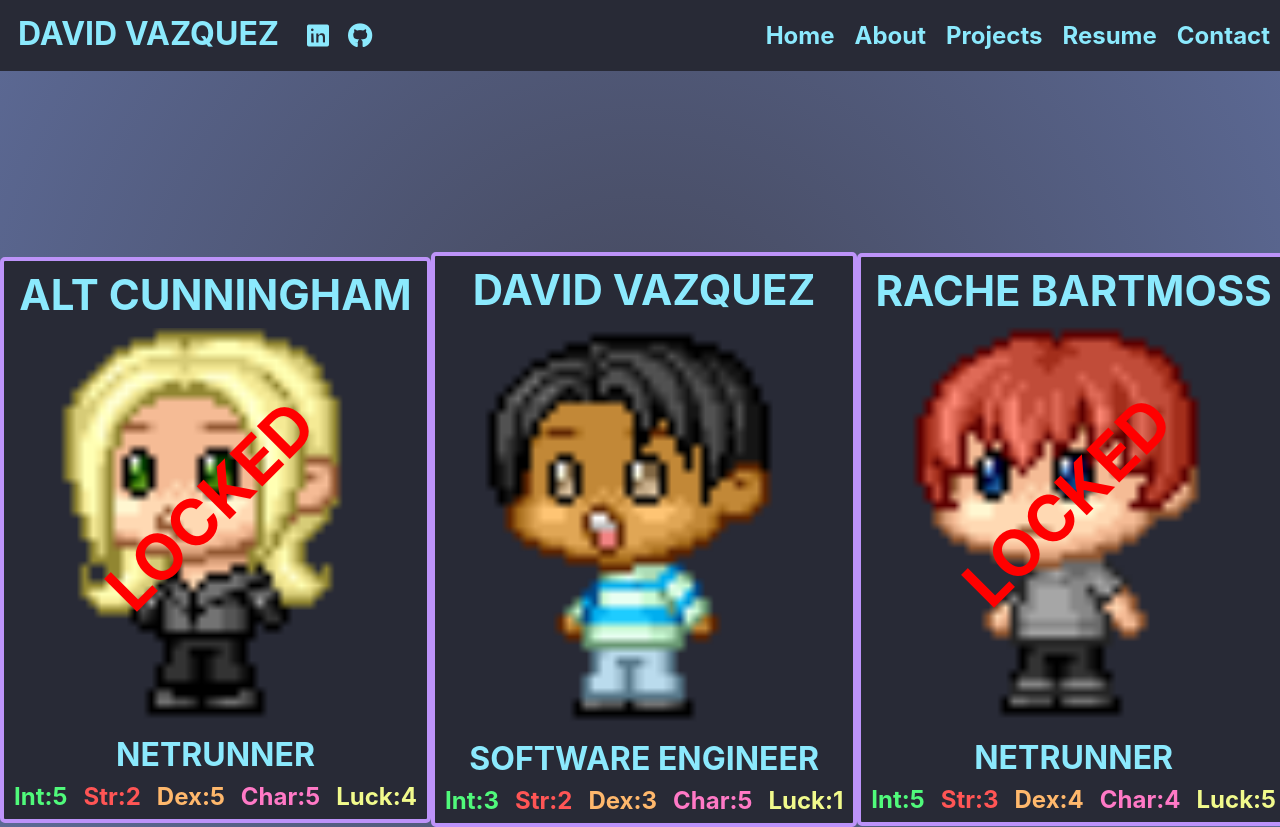
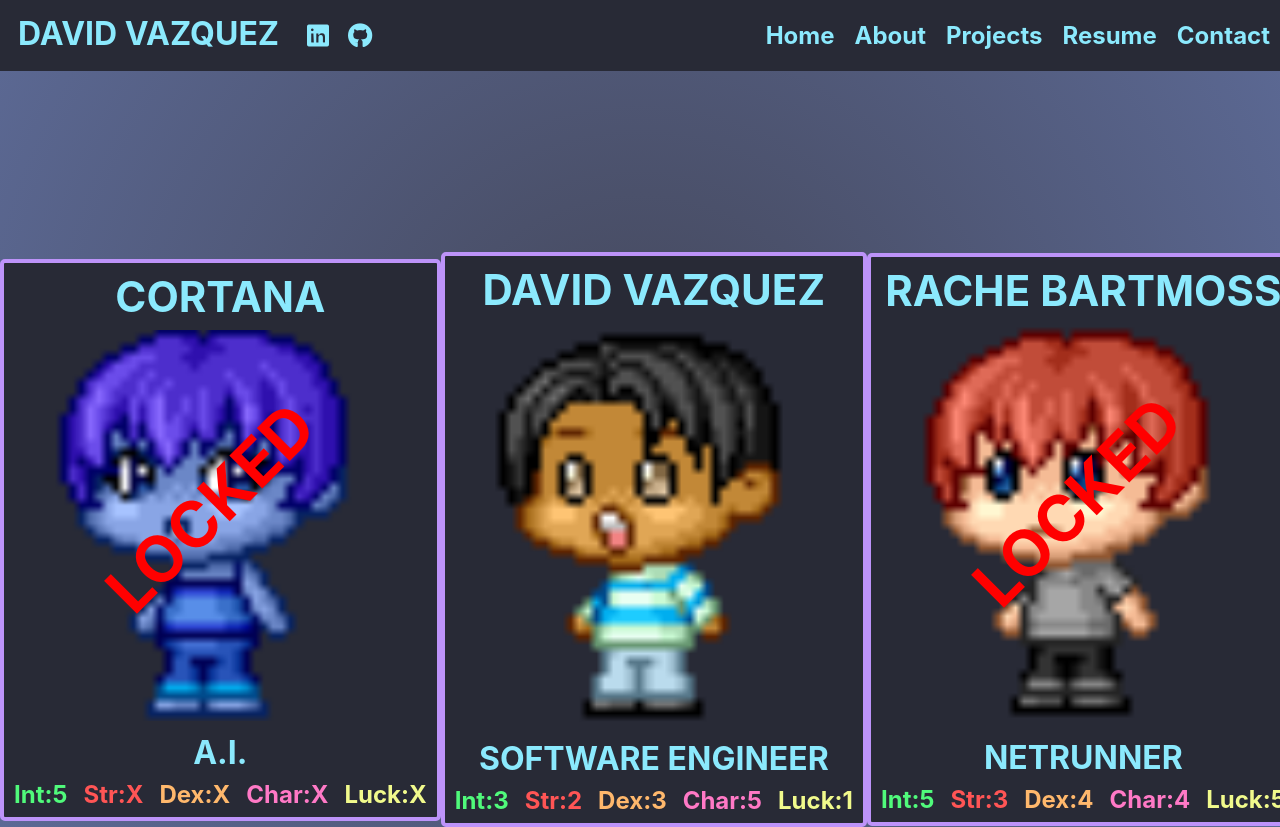
Before and after one commit to IPREM1ERI/portfolio, a React (Create React App) app: page / in a window 1280 px wide. Shown: the top 827 px of the page. Built offline with nearby package versions, Linux system fonts and the light colour scheme.

Commit message:
change homepage

```diff
--- a/src/pages/Contact.jsx
+++ b/src/pages/Contact.jsx
@@ -4,10 +4,10 @@ import  styles from  "./Contact.module.css"
 function Contact() {
   return (
     <main className={styles.contact}>
-      <h1>GET IN TOUCH</h1>
+      <h1>WANT TO GET IN TOUCH</h1>
       <ul>
         <li>"I am currently searching for my next opportunity"</li>
-        <li>If you either have the perfect job or just want to say hi,</li>
+        <li>If you either have the perfect job or believe I am the perfect fit for your team,</li>
         <li>here's how to connect:</li>
       </ul>
       <section>
--- a/src/pages/Home.jsx
+++ b/src/pages/Home.jsx
@@ -4,19 +4,19 @@ import { Link } from "react-router-dom"
 function Home() {
   return (
     <>
-      <h1 id="choose_dev">CHOOSE YOUR DEV</h1>
+      <h1 id="choose_dev">CHARACTER SELECT</h1>
       <div className={styles.homeContainer}>
         <section>
-          <h1>ALT CUNNINGHAM</h1>
+          <h1>CORTANA</h1>
           <h3 id="locked">LOCKED</h3>
-          <img src="/AltC_img.PNG" alt="profile-img" />
-          <h2>NETRUNNER</h2>
+          <img src="/cortana.PNG" alt="profile-img" />
+          <h2>A.I.</h2>
           <div>
             <h4 id="int">Int:5</h4>
-            <h4 id="str">Str:2</h4>
-            <h4 id="dex">Dex:5</h4>
-            <h4 id="char">Char:5</h4>
-            <h4 id="luck">Luck:4</h4>
+            <h4 id="str">Str:X</h4>
+            <h4 id="dex">Dex:X</h4>
+            <h4 id="char">Char:X</h4>
+            <h4 id="luck">Luck:X</h4>
           </div>
         </section>
         <section>
```
Also changed, not shown: public/cortana.PNG (added), 1 other file (tests, documents, lock files or other folders).
